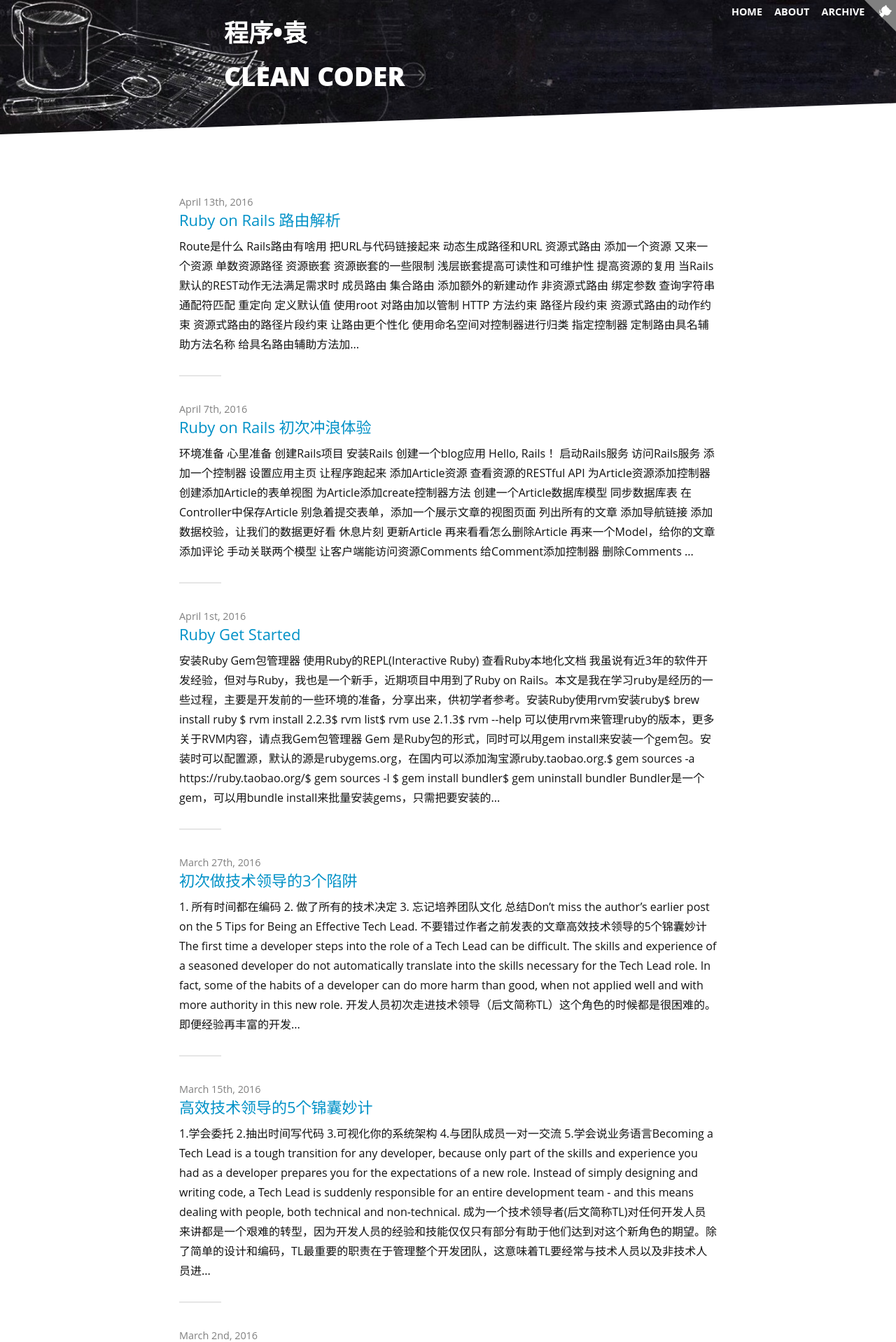
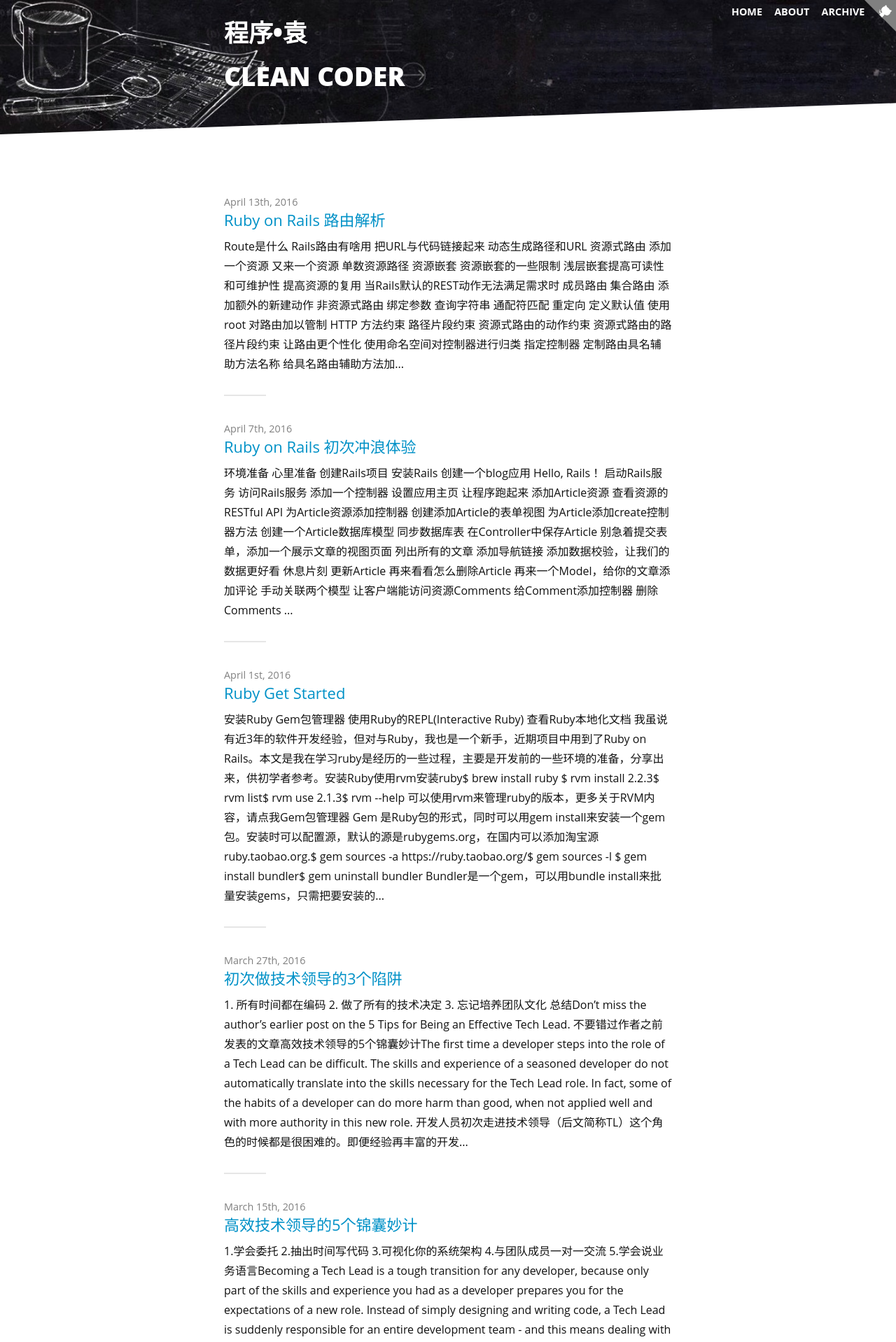
Before and after one commit to lemon123456/sjyuan-cc.github.io, a Jekyll site: the page built from index.html, in a window 1280 px wide. Shown: the top 1918 px of the page at 70% size. Built offline with Jekyll 4.4.1, drawn with Linux system fonts in a browser that asks for light colours; nearby versions of some CDN libraries; the list of posts is cut into pages by our own code; a style sheet for code colours, icons or effects is not loaded.

Commit message:
update width

```diff
--- a/assets/css/app.scss
+++ b/assets/css/app.scss
@@ -1232,4 +1232,13 @@
       }
     }
   }
+  .container {
+    max-width: 50%;
+  }
 }
+
+
+@media only screen and (min-width: 1400px) {
+  .container {
+  }
+}
```
Also changed, not shown: assets/img/agile/agile-development-summary-of-project-eums-1.png (deleted), assets/img/agile/agile-development-summary-of-project-eums-ci.jpg (added), assets/img/agile/agile-development-summary-of-project-eums-kick-off.jpg (added), assets/img/agile/agile-development-summary-of-project-eums-pair.jpg (renamed from assets/img/agile/agile-development-summary-of-project-eums-2.png), assets/img/agile/agile-development-summary-of-project-eums-retro.jpg (added), assets/img/agile/agile-development-summary-of-project-eums-sport.jpg (added), assets/img/agile/agile-development-summary-of-project-eums-standup.jpg (added).
